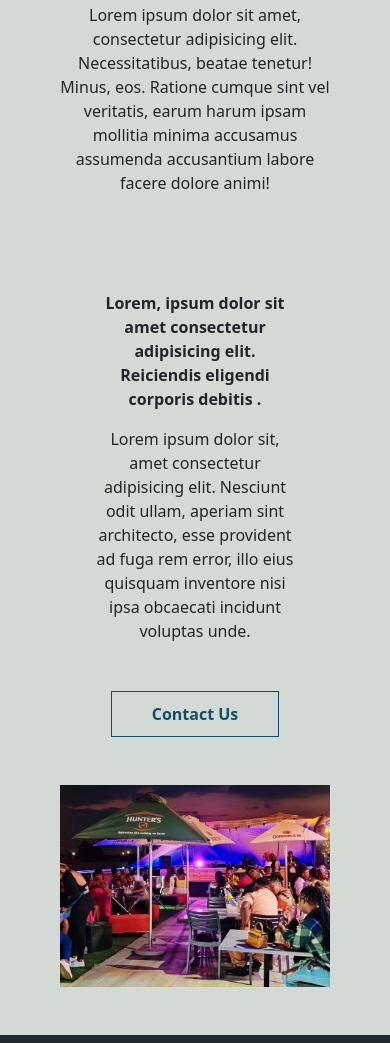
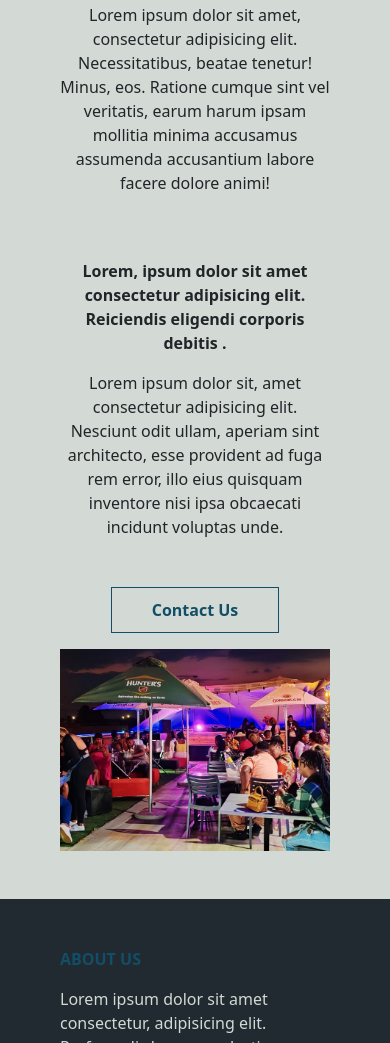
Before and after one commit to Shumani-Simeli/Grandlifestyle, a plain HTML site: page about.html in a window 390 px wide. Shown: the part 2389-3432 px from the top of the page. Drawn offline with nearby package versions, Linux system fonts and the light colour scheme.

Commit message:
fixed responsivenes

```diff
--- a/about.html
+++ b/about.html
@@ -107,14 +107,14 @@
                 dolore animi!
               </p>
               <div class="row">
-                <div class="col-12 col-md-6 p-5 d-flex flex-column justify-content-center">
+                <div class="col-12 col-md-6 p-3 d-flex flex-column justify-content-center">
                     <p class="fw-bold">
                         Lorem, ipsum dolor sit amet consectetur adipisicing elit. Reiciendis eligendi corporis debitis .
                     </p>
                     <p class="mb-5">
                         Lorem ipsum dolor sit, amet consectetur adipisicing elit. Nesciunt odit ullam, aperiam sint architecto, esse provident ad fuga rem error, illo eius quisquam inventore nisi ipsa obcaecati incidunt voluptas unde.
                     </p>
-                    <a href="" class="button mx-auto">
+                    <a href="./contact.html" class="button mx-auto">
                         Contact Us
                     </a>
 
```
